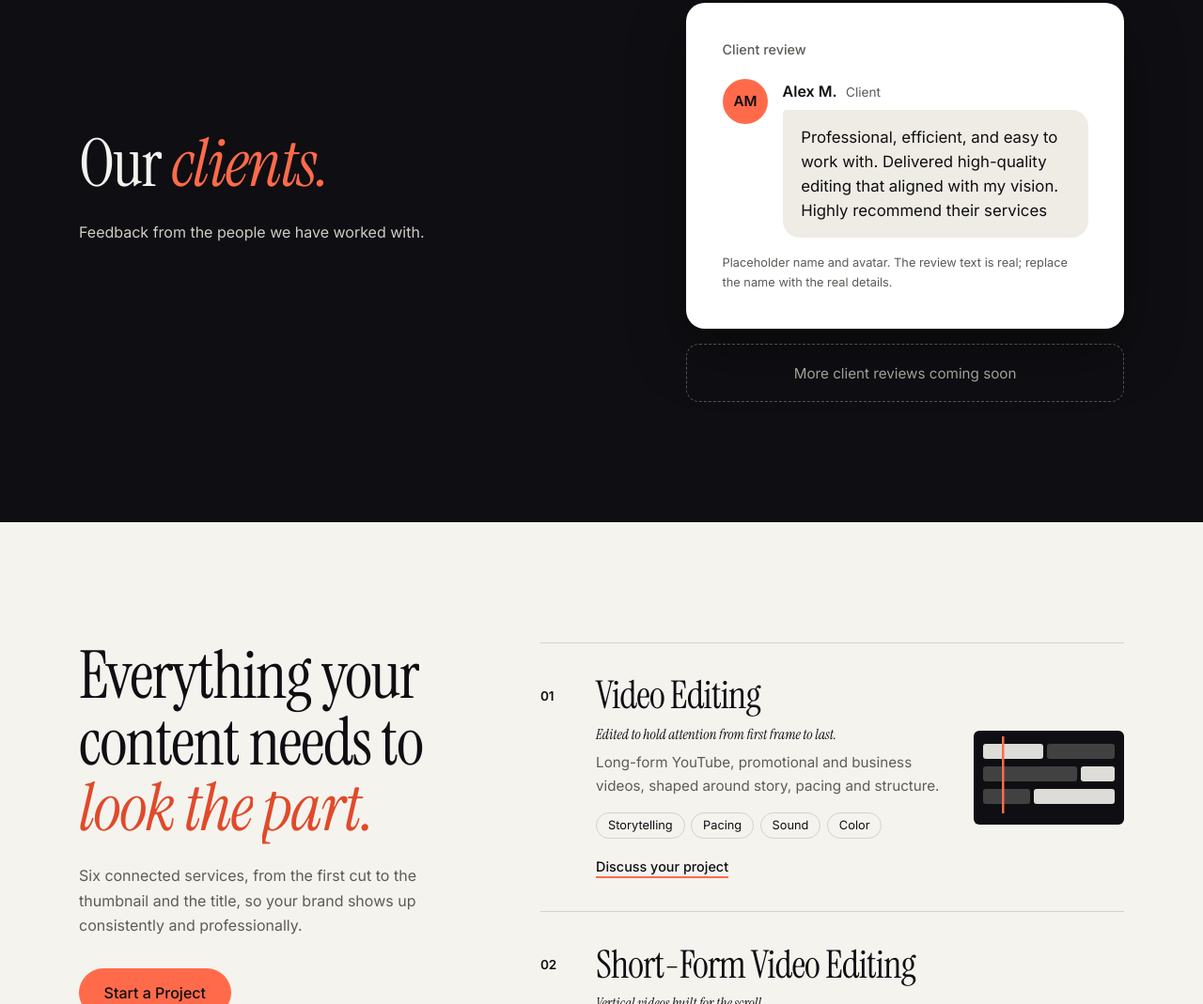
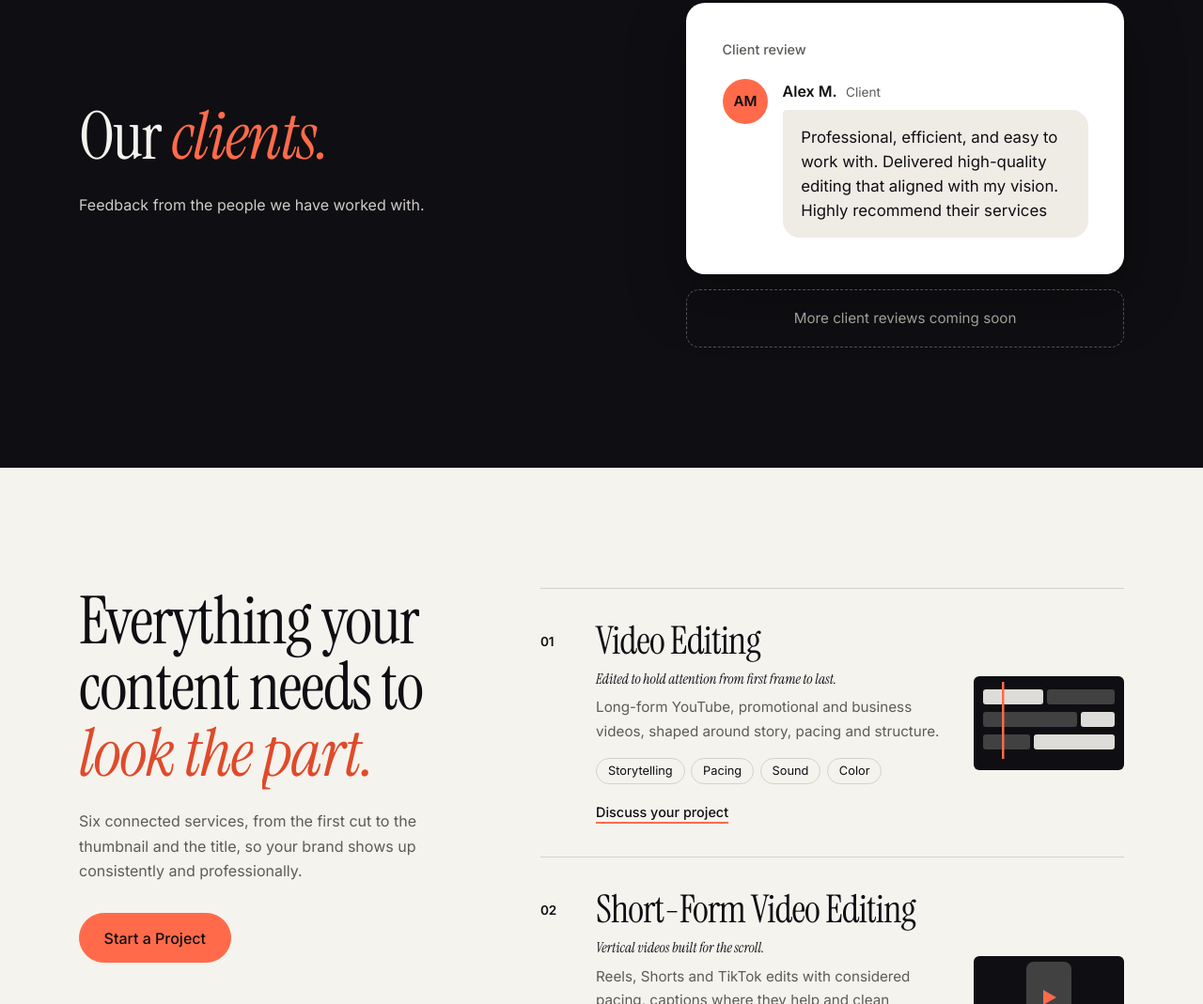
Before and after one commit to yshstudiosofficial/Website, a plain HTML site: page index.html in a window 1280 px wide. Shown: the part 995-2064 px from the top of the page at 94% size. Drawn offline with Linux system fonts and the light colour scheme.

Commit message:
Update index.html

```diff
--- a/index.html
+++ b/index.html
@@ -64,7 +64,6 @@
 <div class="cmt-row"><div class="av" aria-hidden="true">AM</div>
 <div class="cmt-body"><div class="cmt-top"><strong>Alex M.</strong><span>Client</span></div>
 <blockquote class="bub">Professional, efficient, and easy to work with. Delivered high-quality editing that aligned with my vision. Highly recommend their services</blockquote></div></div>
-<p class="cmt-note">Placeholder name and avatar. The review text is real; replace the name with the real details.</p>
 </figure>
 <div class="soon rv">More client reviews coming soon</div></div>
 </div>
```
